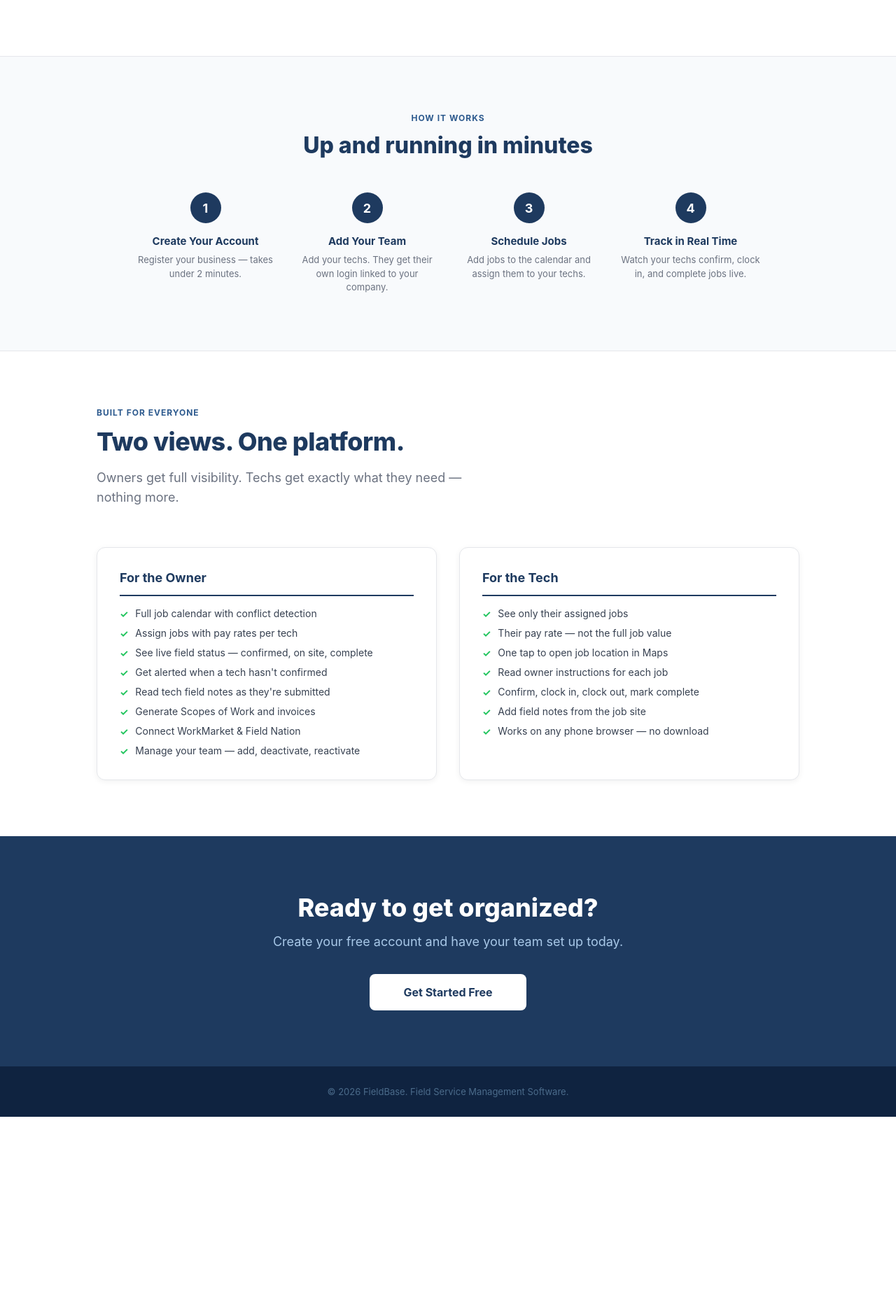
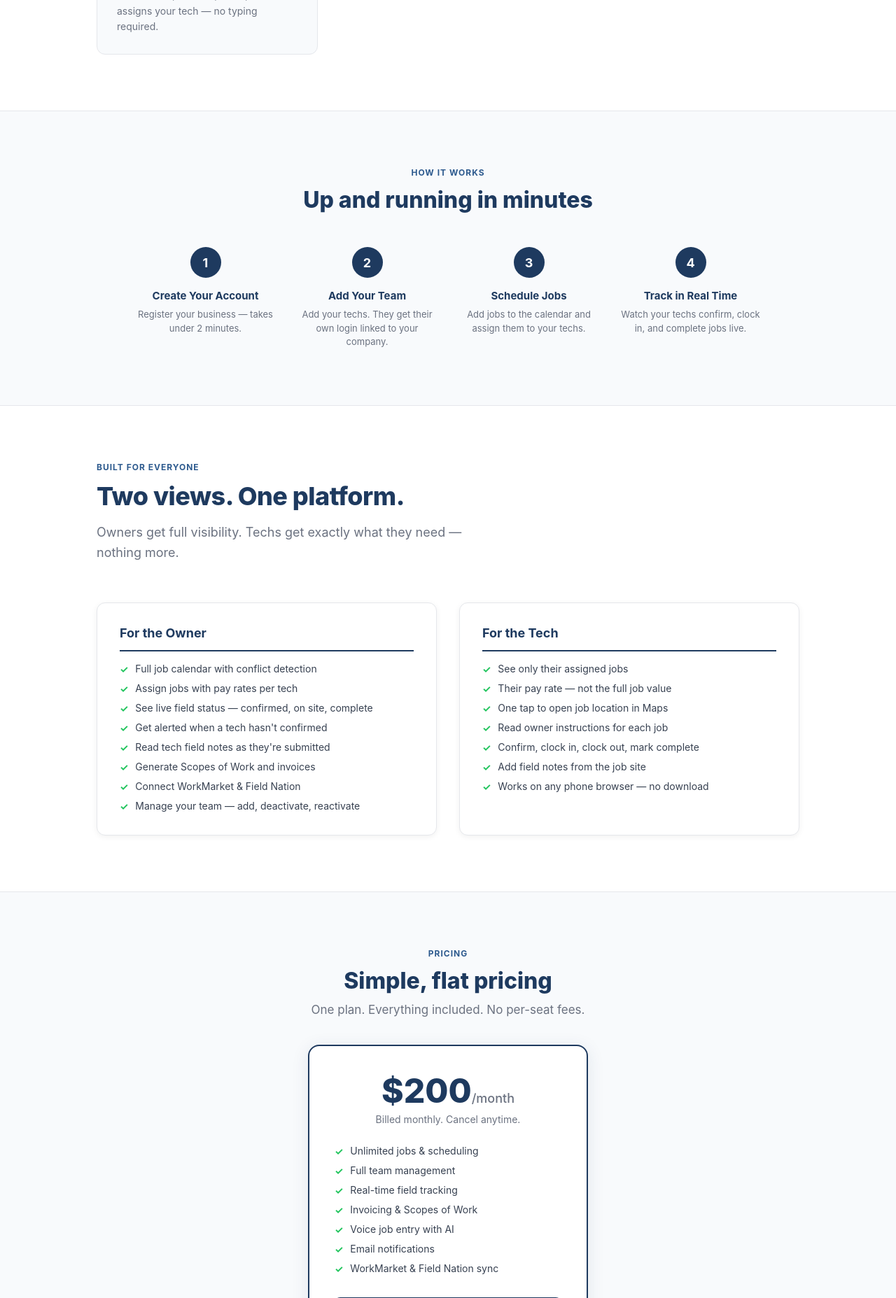
Before and after one commit to fj8b85t9g6-blip/fieldbase, a Flask app: page / in a window 1280 px wide. Shown: the part 1785-3640 px from the top of the page at 70% size. Before the commit the page ends 3381 px from the top, so only its background shows below. Run offline with Flask 3, Linux system fonts and the light colour scheme.

Commit message:
Landing page: replace 'free' with honest 14-day trial + $200/mo pricing section
Co-Authored-By: Claude Sonnet 4.6 <noreply@anthropic.com>

```diff
--- a/frontend/templates/landing.html
+++ b/frontend/templates/landing.html
@@ -115,7 +115,7 @@
   <div class="nav-brand">FieldBase</div>
   <div class="nav-links">
     <a href="/login" class="btn-signin">Sign In</a>
-    <a href="/register" class="btn-signup">Get Started Free</a>
+    <a href="/register" class="btn-signup">Start Free Trial</a>
   </div>
 </div>
 
@@ -125,9 +125,10 @@
   <h1>Run Your Field Business Without the Chaos</h1>
   <p>FieldBase keeps your jobs, techs, and invoices in one place — so you spend less time coordinating and more time getting paid.</p>
   <div class="hero-btns">
-    <a href="/register" class="hero-btn-primary">Create Free Account</a>
+    <a href="/register" class="hero-btn-primary">Start 14-Day Free Trial</a>
     <a href="/login" class="hero-btn-secondary">Sign In</a>
   </div>
+  <p style="margin-top:16px; font-size:14px; color:rgba(255,255,255,0.6);">No credit card required. $200/month after trial.</p>
 </div>
 
 <!-- STATS -->
@@ -141,8 +142,8 @@
     <div class="label">Field activity tracking</div>
   </div>
   <div class="stat">
-    <div class="num">$0</div>
-    <div class="label">Setup cost</div>
+    <div class="num">$200</div>
+    <div class="label">Per month, after 14-day free trial</div>
   </div>
   <div class="stat">
     <div class="num">2 min</div>
@@ -259,11 +260,35 @@
   </div>
 </div>
 
+<!-- PRICING -->
+<div class="how-section">
+  <div class="how-inner" style="text-align:center;">
+    <div class="section-label" style="text-align:center;">Pricing</div>
+    <h2 style="font-size:32px; font-weight:800; color:#1e3a5f; text-align:center; margin-bottom:12px;">Simple, flat pricing</h2>
+    <p style="color:#6b7280; font-size:17px; margin-bottom:40px;">One plan. Everything included. No per-seat fees.</p>
+    <div style="background:#fff; border:2px solid #1e3a5f; border-radius:16px; max-width:400px; margin:0 auto; padding:40px 36px; box-shadow:0 4px 24px rgba(30,58,95,0.1);">
+      <div style="font-size:48px; font-weight:800; color:#1e3a5f; line-height:1;">$200<span style="font-size:18px; font-weight:500; color:#6b7280;">/month</span></div>
+      <div style="font-size:14px; color:#6b7280; margin-top:8px; margin-bottom:28px;">Billed monthly. Cancel anytime.</div>
+      <ul class="role-list" style="text-align:left; margin-bottom:32px;">
+        <li>Unlimited jobs & scheduling</li>
+        <li>Full team management</li>
+        <li>Real-time field tracking</li>
+        <li>Invoicing & Scopes of Work</li>
+        <li>Voice job entry with AI</li>
+        <li>Email notifications</li>
+        <li>WorkMarket & Field Nation sync</li>
+      </ul>
+      <a href="/register" style="display:block; background:#1e3a5f; color:#fff; padding:16px; border-radius:8px; font-size:16px; font-weight:700; text-decoration:none; transition:background 0.15s;">Start 14-Day Free Trial</a>
+      <p style="font-size:13px; color:#9ca3af; margin-top:14px;">No credit card required. Use code <strong>FOUNDER</strong> for 50% off your first 3 months.</p>
+    </div>
+  </div>
+</div>
+
 <!-- CTA -->
 <div class="cta">
   <h2>Ready to get organized?</h2>
-  <p>Create your free account and have your team set up today.</p>
-  <a href="/register" class="cta-btn">Get Started Free</a>
+  <p>Start your free 14-day trial and have your team running today.</p>
+  <a href="/register" class="cta-btn">Start Free Trial</a>
 </div>
 
 <!-- FOOTER -->
```
